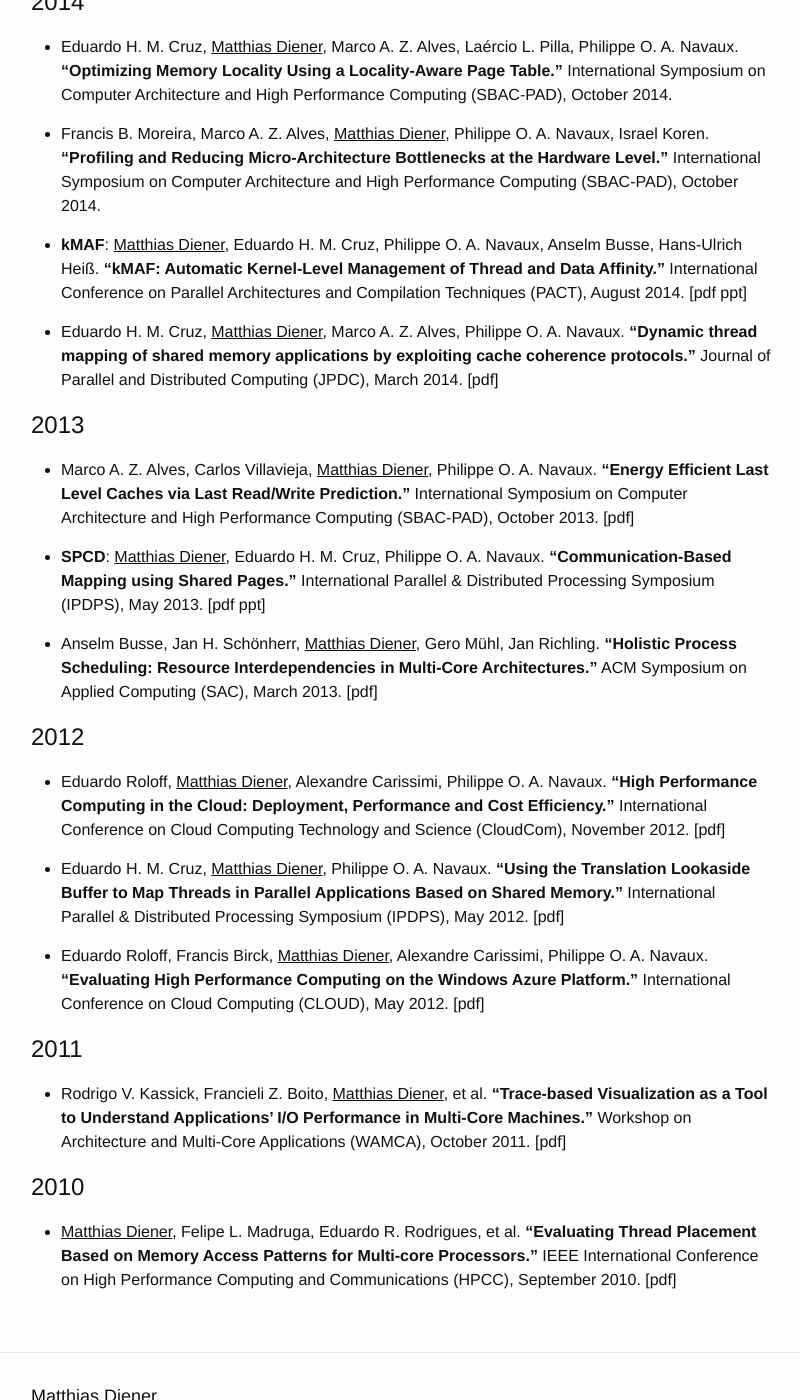
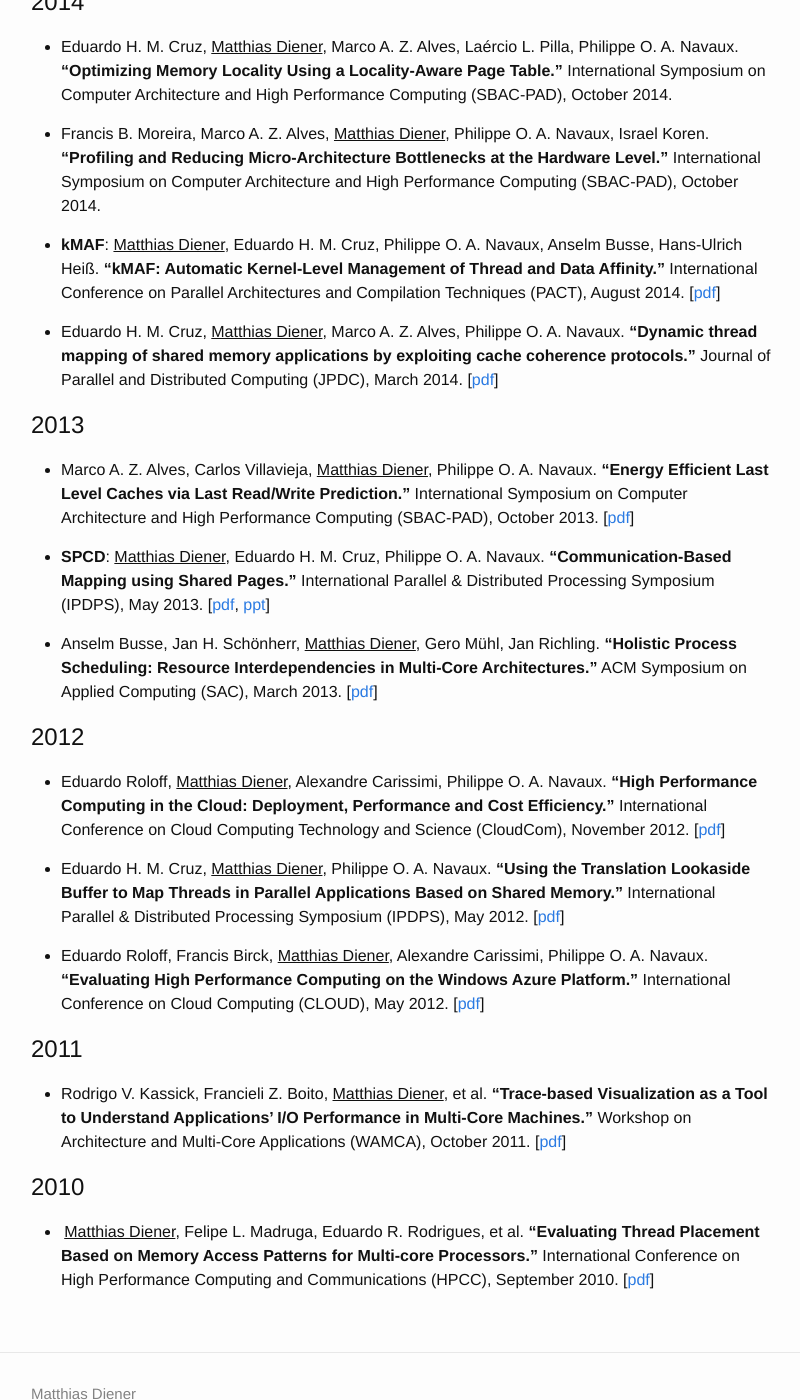
Before and after one commit to matthiasdiener/matthiasdiener.github.io, a Jekyll site: the page built from publications.md, in a window 1280 px wide and 1400 px high, scrolled down 227 px. Shown: the whole window, without its empty margins (239-1039 px from the left). Built offline with Jekyll 4.4.1, drawn with Linux system fonts in a browser that asks for light colours; some of the changed text lies outside the part shown.

Commit message:
add files

```diff
--- a/_includes/footer.html
+++ b/_includes/footer.html
@@ -2,7 +2,7 @@
 
   <div class="wrapper">
 
-    <h2 class="footer-heading">{{ site.title }}</h2>
+    <!-- <h2 class="footer-heading">{{ site.title }}</h2> -->
 
     <div class="footer-col-wrapper">
       <div class="footer-col  footer-col-1">
@@ -45,9 +45,9 @@
         </ul>
       </div>
 
-      <div class="footer-col  footer-col-3">
+      <!-- <div class="footer-col  footer-col-3">
         <p class="text">{{ site.description }}</p>
-      </div>
+      </div> -->
     </div>
 
   </div>
--- a/publications.md
+++ b/publications.md
@@ -12,31 +12,31 @@
 
 * Francis B. Moreira, Marco A. Z. Alves, <u>Matthias Diener</u>, Philippe O. A. Navaux, Israel Koren. **"Profiling and Reducing Micro-Architecture Bottlenecks at the Hardware Level."** International Symposium on Computer Architecture and High Performance Computing (SBAC-PAD), October 2014.
 
-* **kMAF**: <u>Matthias Diener</u>, Eduardo H. M. Cruz, Philippe O. A. Navaux, Anselm Busse, Hans-Ulrich Heiß. **“kMAF: Automatic Kernel-Level Management of Thread and Data Affinity.”** International Conference on Parallel Architectures and Compilation Techniques (PACT), August 2014. [pdf ppt]
+* **kMAF**: <u>Matthias Diener</u>, Eduardo H. M. Cruz, Philippe O. A. Navaux, Anselm Busse, Hans-Ulrich Heiß. **“kMAF: Automatic Kernel-Level Management of Thread and Data Affinity.”** International Conference on Parallel Architectures and Compilation Techniques (PACT), August 2014.
+[[pdf](../files/2014-PACT-kMAF.pdf)]
 
-
-* Eduardo H. M. Cruz, <u>Matthias Diener</u>, Marco A. Z. Alves, Philippe O. A. Navaux. **“Dynamic thread mapping of shared memory applications by exploiting cache coherence protocols.”** Journal of Parallel and Distributed Computing (JPDC), March 2014. [pdf]
+* Eduardo H. M. Cruz, <u>Matthias Diener</u>, Marco A. Z. Alves, Philippe O. A. Navaux. **“Dynamic thread mapping of shared memory applications by exploiting cache coherence protocols.”** Journal of Parallel and Distributed Computing (JPDC), March 2014. [[pdf](../files/2014-JPDC-CohMap.pdf)]
 
 # 2013
 
-* Marco A. Z. Alves, Carlos Villavieja, <u>Matthias Diener</u>, Philippe O. A. Navaux. **“Energy Efficient Last Level Caches via Last Read/Write Prediction.”** International Symposium on Computer Architecture and High Performance Computing (SBAC-PAD), October 2013. [pdf]
+* Marco A. Z. Alves, Carlos Villavieja, <u>Matthias Diener</u>, Philippe O. A. Navaux. **“Energy Efficient Last Level Caches via Last Read/Write Prediction.”** International Symposium on Computer Architecture and High Performance Computing (SBAC-PAD), October 2013. [[pdf](../files/2014-SBAC-DEWP.pdf)]
 
-* **SPCD**: <u>Matthias Diener</u>, Eduardo H. M. Cruz, Philippe O. A. Navaux. **“Communication-Based Mapping using Shared Pages.”** International Parallel & Distributed Processing Symposium (IPDPS), May 2013. [pdf ppt]
+* **SPCD**: <u>Matthias Diener</u>, Eduardo H. M. Cruz, Philippe O. A. Navaux. **“Communication-Based Mapping using Shared Pages.”** International Parallel & Distributed Processing Symposium (IPDPS), May 2013. [[pdf](../files/2013-IPDPS-SPCD.pdf), [ppt](../files/2013-IPDPS-SPCD-presentation.pdf)]
 
-* Anselm Busse, Jan H. Schönherr, <u>Matthias Diener</u>, Gero Mühl, Jan Richling. **“Holistic Process Scheduling: Resource Interdependencies in Multi-Core Architectures.”** ACM Symposium on Applied Computing (SAC), March 2013. [pdf]
+* Anselm Busse, Jan H. Schönherr, <u>Matthias Diener</u>, Gero Mühl, Jan Richling. **“Holistic Process Scheduling: Resource Interdependencies in Multi-Core Architectures.”** ACM Symposium on Applied Computing (SAC), March 2013. [[pdf](../files/2013-SAC-Quadbench.pdf)]
 
 # 2012
 
-* Eduardo Roloff, <u>Matthias Diener</u>, Alexandre Carissimi, Philippe O. A. Navaux. **“High Performance Computing in the Cloud: Deployment, Performance and Cost Efficiency.”** International Conference on Cloud Computing Technology and Science (CloudCom), November 2012. [pdf]
+* Eduardo Roloff, <u>Matthias Diener</u>, Alexandre Carissimi, Philippe O. A. Navaux. **“High Performance Computing in the Cloud: Deployment, Performance and Cost Efficiency.”** International Conference on Cloud Computing Technology and Science (CloudCom), November 2012. [[pdf](../files/2012-CloudCom-CloudMPI.pdf)]
 
-* Eduardo H. M. Cruz, <u>Matthias Diener</u>, Philippe O. A. Navaux. **“Using the Translation Lookaside Buffer to Map Threads in Parallel Applications Based on Shared Memory.”** International Parallel & Distributed Processing Symposium (IPDPS), May 2012. [pdf]
+* Eduardo H. M. Cruz, <u>Matthias Diener</u>, Philippe O. A. Navaux. **“Using the Translation Lookaside Buffer to Map Threads in Parallel Applications Based on Shared Memory.”** International Parallel & Distributed Processing Symposium (IPDPS), May 2012. [[pdf](../files/2012-IPDPS-TLB.pdf)]
 
-* Eduardo Roloff, Francis Birck, <u>Matthias Diener</u>, Alexandre Carissimi, Philippe O. A. Navaux. **“Evaluating High Performance Computing on the Windows Azure Platform.”** International Conference on Cloud Computing (CLOUD), May 2012. [pdf]
+* Eduardo Roloff, Francis Birck, <u>Matthias Diener</u>, Alexandre Carissimi, Philippe O. A. Navaux. **“Evaluating High Performance Computing on the Windows Azure Platform.”** International Conference on Cloud Computing (CLOUD), May 2012. [[pdf](../files/2012-CLOUD-Azure.pdf)]
 
 # 2011
 
-* Rodrigo V. Kassick, Francieli Z. Boito, <u>Matthias Diener</u>, et al. **“Trace-based Visualization as a Tool to Understand Applications’ I/O Performance in Multi-Core Machines.”** Workshop on Architecture and Multi-Core Applications (WAMCA), October 2011. [pdf]
+* Rodrigo V. Kassick, Francieli Z. Boito, <u>Matthias Diener</u>, et al. **“Trace-based Visualization as a Tool to Understand Applications’ I/O Performance in Multi-Core Machines.”** Workshop on Architecture and Multi-Core Applications (WAMCA), October 2011. [[pdf](../files/2011-WAMCA-OLAM.pdf)]
 
 # 2010
 
-* <u>Matthias Diener</u>, Felipe L. Madruga, Eduardo R. Rodrigues, et al. **“Evaluating Thread Placement Based on Memory Access Patterns for Multi-core Processors.”** IEEE International Conference on High Performance Computing and Communications (HPCC), September 2010. [pdf]
+* &thinsp;<u>Matthias Diener</u>, Felipe L. Madruga, Eduardo R. Rodrigues, et al. **“Evaluating Thread Placement Based on Memory Access Patterns for Multi-core Processors.”** International Conference on High Performance Computing and Communications (HPCC), September 2010. [[pdf](../files/2010-HPCC-SimpleMap.pdf)]
```
Also changed, not shown: about.md (deleted, +0 -42 lines), index.html (deleted, +0 -29 lines), index.md (added, +20 -0 lines), research.md (added, +45 -0 lines), files/inf_transparent.png (added), files/profile.jpg (added), 11 other files.
